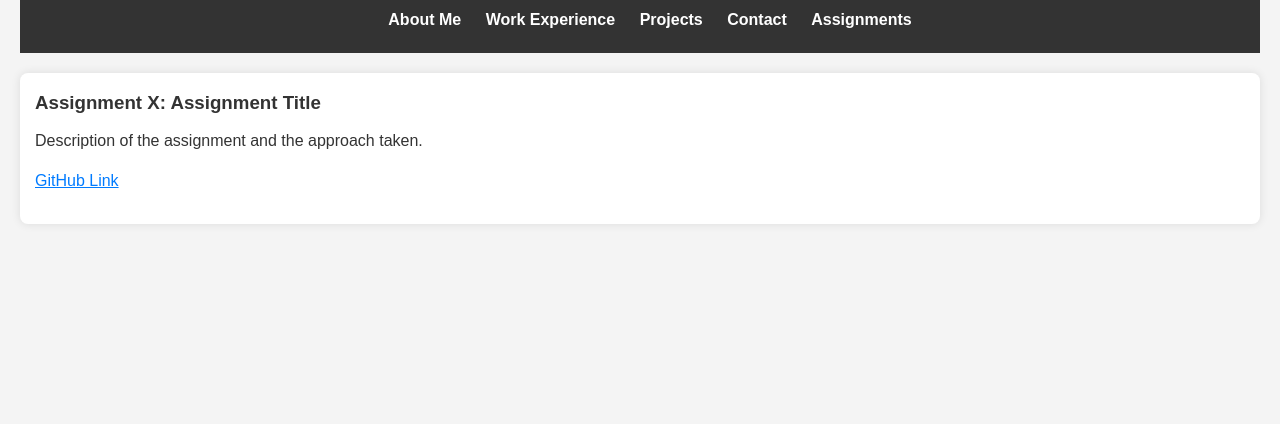
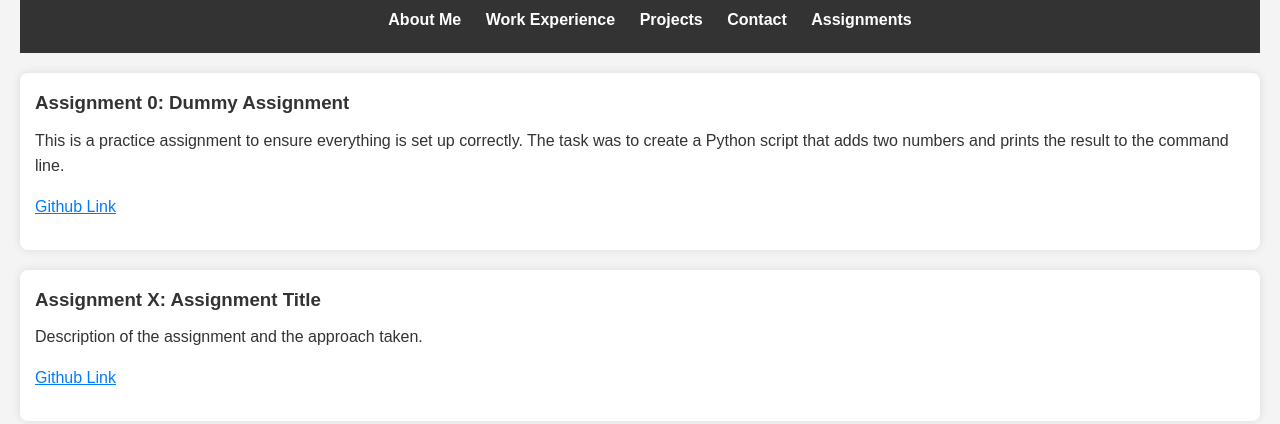
Before and after one commit to cry0909/cry0909.github.io, a plain HTML site: page assignments.html in a window 1280 px wide. Shown: the part 94-518 px from the top of the page. Drawn offline with Linux system fonts and the light colour scheme; files that its build step writes are made by us from their sources.

Commit message:
update the Dummy Assignment

```diff
--- a/assignments.html
+++ b/assignments.html
@@ -24,12 +24,19 @@
 </body>
 
 <main>
+
+    <article class="assignment">
+        <h3>Assignment 0: Dummy Assignment</h3>
+        <p>This is a practice assignment to ensure everything is set up correctly. The task was to create a Python script that adds two numbers and prints the result to the command line.</p>
+        <p><a href="https://github.com/bu_cry0909-assignment-0" target="_blank">Github Link</a></p>
+    </article>
+
     <section id="assignments">
         <!-- Future Assignments -->
         <article class="assignment">
             <h3>Assignment X: Assignment Title</h3>
             <p>Description of the assignment and the approach taken.</p>
-            <p><a href="https://github.com/bu_username-assignment-X" target="_blank">GitHub Link</a></p>
+            <p><a href="https://github.com/bu_username-assignment-X" target="_blank">Github Link</a></p>
         </article>
 
         <!-- Add more assignments as needed -->
```
Also changed, not shown: 1 other file.
